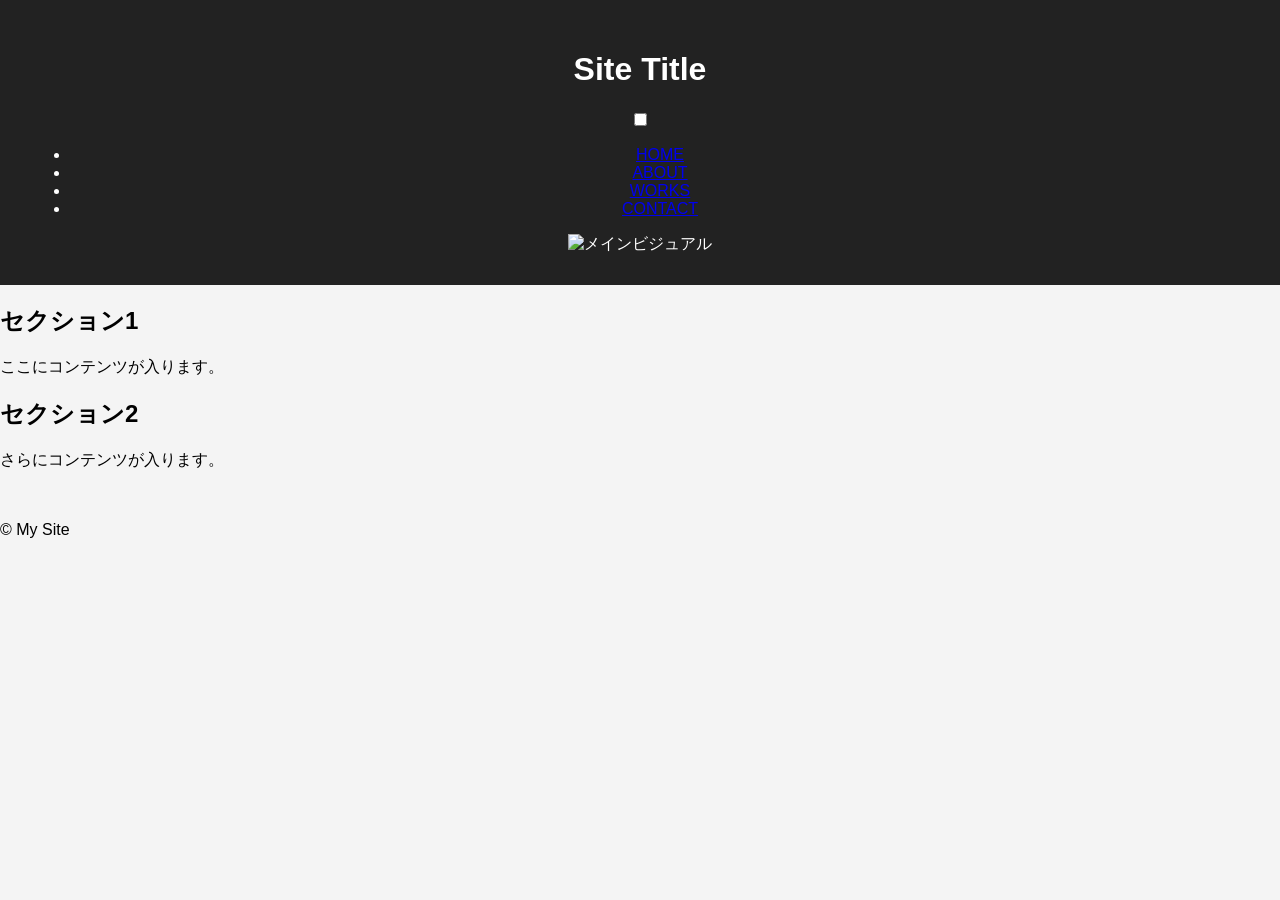
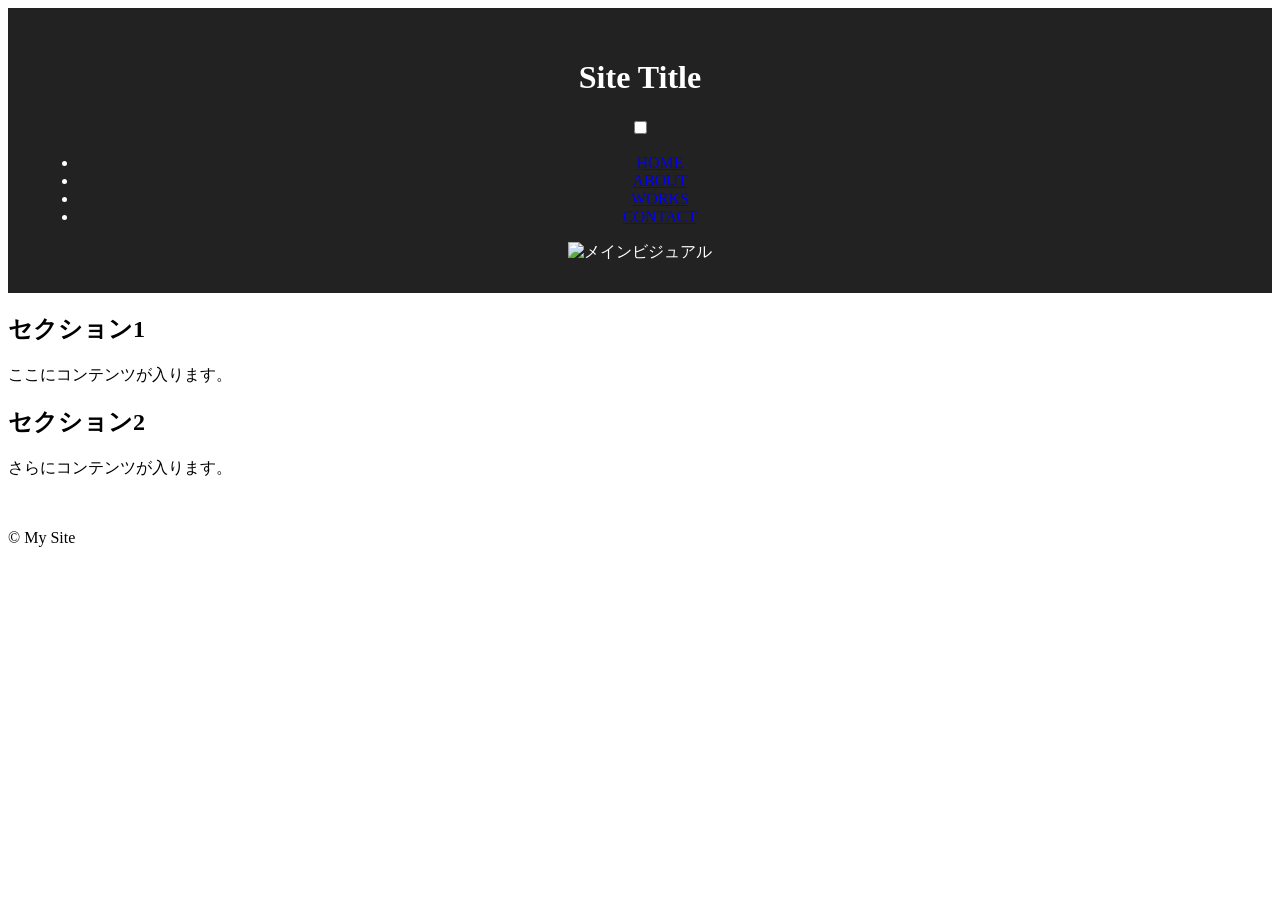

Update style.css

--- a/style.css
+++ b/style.css
@@ -1,87 +1,99 @@
+```css
 body{
-font-family:sans-serif;
-background:#f4f4f4;
-margin:0;
+    font-family: sans-serif;
+    background: #f4f4f4;
+    margin: 0;
 }
 
 header{
-text-align:center;
-padding:30px;
-background:#222;
-color:white;
+    text-align: center;
+    padding: 30px;
+    background: #222;
+    color: white;
 }
 
 .buttons{
-margin-top:15px;
+    margin-top: 15px;
 }
 
 button{
-padding:10px 15px;
-margin:5px;
-border:none;
-border-radius:6px;
-cursor:pointer;
+    padding: 10px 15px;
+    margin: 5px;
+    border: none;
+    border-radius: 6px;
+    cursor: pointer;
+    background: white;
+    font-size: 14px;
+    transition: 0.3s;
 }
 
-button:hover
+button:hover{
+    background: #ddd;
+}
 
 #gallery{
-display:grid;
-grid-template-columns:repeat(auto-fill,250px);
-justify-content:start;
-gap:20px;
-padding:30px;
+    display: grid;
+    grid-template-columns: repeat(auto-fill, minmax(250px, 1fr));
+    gap: 20px;
+    padding: 30px;
 }
 
 .card{
-background:white;
-border-radius:12px;
-overflow:hidden;
-box-shadow:0 2px 10px rgba(0,0,0,.15);
-transition:.3s;
+    background: white;
+    border-radius: 12px;
+    overflow: hidden;
+    box-shadow: 0 2px 10px rgba(0,0,0,.15);
+    transition: 0.3s;
 }
 
 .card:hover{
-transform:translateY(-5px);
+    transform: translateY(-5px);
 }
 
 .card img{
-width:100%;
-height:250px;
-object-fit:cover;
-cursor:pointer;
+    width: 100%;
+    height: 250px;
+    object-fit: cover;
+    cursor: pointer;
 }
 
 .card h2{
-padding:10px;
-margin:0;
+    margin: 0;
+    padding: 10px;
+    font-size: 18px;
 }
 
 .card p{
-padding:0 10px 10px;
-color:#555;
+    margin: 0;
+    padding: 0 10px 15px;
+    color: #555;
 }
 
 .hide{
-display:none;
+    display: none;
 }
 
+/* モーダル */
+
 .modal{
-display:none;
-position:fixed;
-inset:0;
-background:rgba(0,0,0,.85);
-justify-content:center;
-align-items:center;
-z-index:1000;
+    display: none;
+    position: fixed;
+    inset: 0;
+    background: rgba(0,0,0,.85);
+    justify-content: center;
+    align-items: center;
+    z-index: 1000;
+    cursor: pointer;
 }
 
 .modal.show{
-display:flex;
+    display: flex;
 }
 
 .modal img{
-max-width:90%;
-max-height:90%;
-border-radius:12px;
+    max-width: 90%;
+    max-height: 90%;
+    border-radius: 12px;
+    box-shadow: 0 0 20px rgba(255,255,255,.3);
 }
+```
